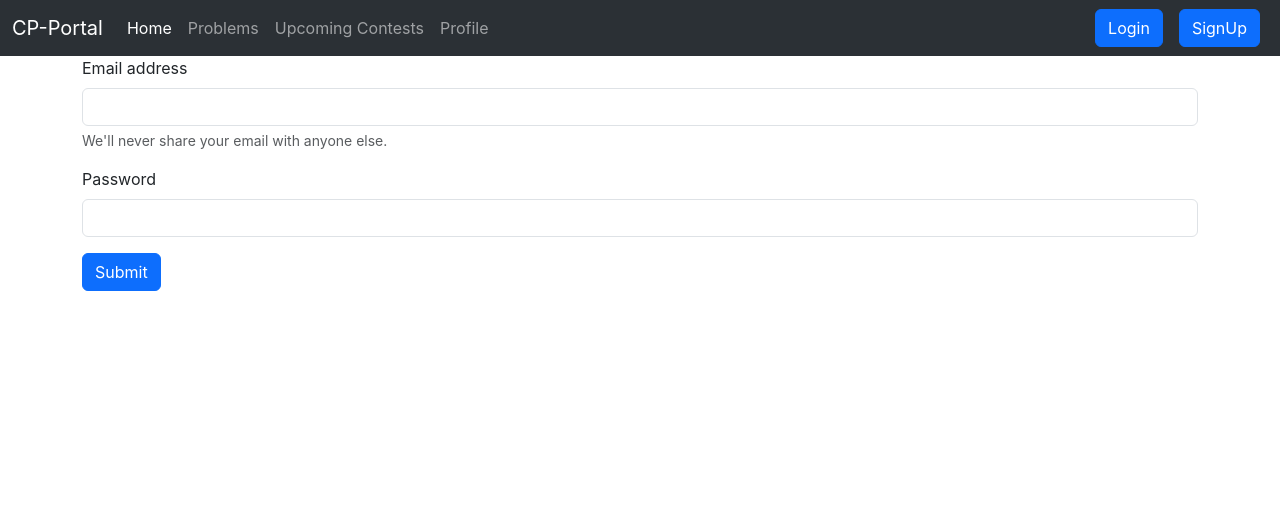
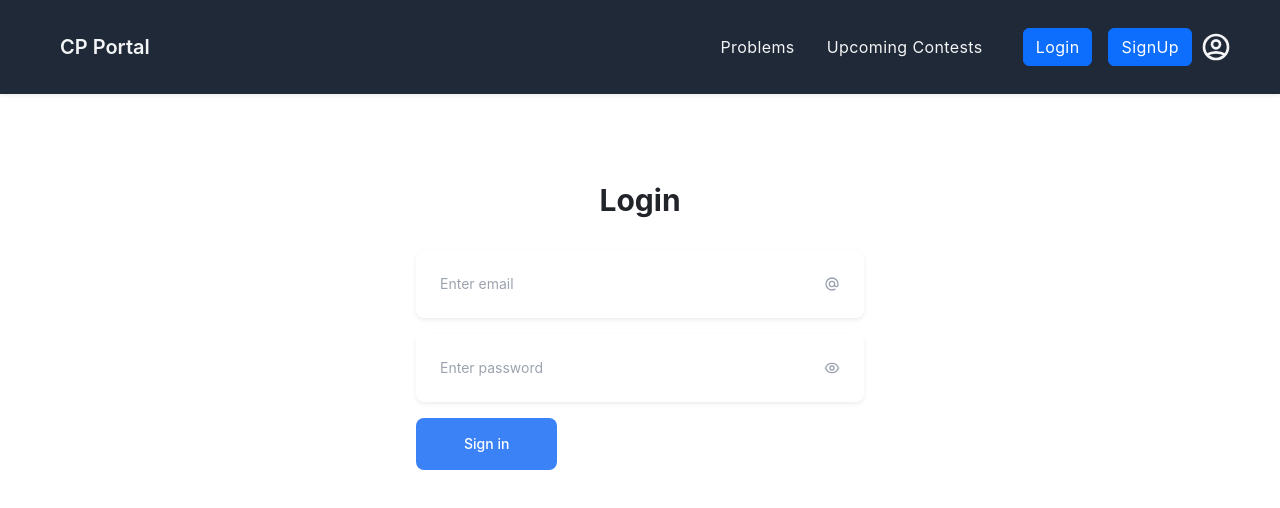
Before and after one commit to AryanGKulkarni/CP-Portal, a React (Create React App) app: page /login in a window 1280 px wide. Shown: the top 508 px of the page. Built offline with nearby package versions, Linux system fonts and the light colour scheme.

Commit message:
Website Layout Changed

```diff
--- a/package.json
+++ b/package.json
@@ -38,5 +38,8 @@
       "last 1 firefox version",
       "last 1 safari version"
     ]
+  },
+  "devDependencies": {
+    "tailwindcss": "^3.3.6"
   }
 }
--- a/src/App.js
+++ b/src/App.js
@@ -23,7 +23,7 @@ function App() {
     <Router>
       <Navbar />
       <Routes>
-        <Route path="/" element={<DefaultPage />} />
+        <Route path="/" element={<Problemset />} />
         <Route path="/login" element={<Login />} />
         <Route path="/signup" element={<Signup />} />
         <Route path="/Problemset" element={<Problemset />} />
--- a/src/components/Login.js
+++ b/src/components/Login.js
@@ -1,21 +1,21 @@
 import React, { useState } from 'react'
-import {useNavigate} from 'react-router-dom';
+import { useNavigate } from 'react-router-dom';
 
 const Login = (props) => {
 
-    const [credentials, setCredentials] = useState({email:"", password:""});
+    const [credentials, setCredentials] = useState({ email: "", password: "" });
     let navigate = useNavigate();
-    const handleSubmit = async (e)=>{
+    const handleSubmit = async (e) => {
         e.preventDefault();
         const response = await fetch(`http://localhost:5000/api/auth/login`, {
             method: "POST",
             headers: {
-              "Content-Type": "application/json",
+                "Content-Type": "application/json",
             },
-            body: JSON.stringify({email: credentials.email, password: credentials.password}),
+            body: JSON.stringify({ email: credentials.email, password: credentials.password }),
         });
         const json = await response.json();
-        if(json.sucess){
+        if (json.sucess) {
             console.log(json)
             localStorage.setItem('token', json.authToken)
             localStorage.setItem('handle', json.handle)
@@ -29,23 +29,91 @@ const Login = (props) => {
 
     }
 
-    const onChange = (e)=>{
-        setCredentials({...credentials, [e.target.name]: e.target.value})
+    const onChange = (e) => {
+        setCredentials({ ...credentials, [e.target.name]: e.target.value })
     }
 
     return (
-        <div className="container">
-            <form onSubmit={handleSubmit}>
-                <div className="mb-3">
-                    <label htmlFor="email" className="form-label">Email address</label>
-                    <input type="email" className="form-control" name="email" id="email" value={credentials.email} aria-describedby="emailHelp" onChange={onChange} />
-                    <div id="emailHelp" className="form-text">We'll never share your email with anyone else.</div>
+        <div className="mx-auto max-w-screen-xl px-4 py-16 sm:px-6 lg:px-8">
+            <div className="mx-auto max-w-lg text-center">
+                <h1 className="text-2xl font-bold sm:text-3xl">Login</h1>
+            </div>
+            <form onSubmit={handleSubmit} className="mx-auto mb-0 mt-8 max-w-md space-y-4">
+                <div>
+                    <label htmlFor="email" className="sr-only">Email</label>
+
+                    <div className="relative">
+                        <input
+                            name="email"
+                            id="email"
+                            value={credentials.email}
+                            type="email"
+                            className="w-full rounded-lg border-gray-200 p-4 pe-12 text-sm shadow-sm"
+                            placeholder="Enter email"
+                            onChange={onChange}
+                        />
+
+                        <span className="absolute inset-y-0 end-0 grid place-content-center px-4">
+                            <svg
+                                xmlns="http://www.w3.org/2000/svg"
+                                className="h-4 w-4 text-gray-400"
+                                fill="none"
+                                viewBox="0 0 24 24"
+                                stroke="currentColor"
+                            >
+                                <path
+                                    stroke-linecap="round"
+                                    stroke-linejoin="round"
+                                    stroke-width="2"
+                                    d="M16 12a4 4 0 10-8 0 4 4 0 008 0zm0 0v1.5a2.5 2.5 0 005 0V12a9 9 0 10-9 9m4.5-1.206a8.959 8.959 0 01-4.5 1.207"
+                                />
+                            </svg>
+                        </span>
+                    </div>
                 </div>
-                <div className="mb-3">
-                    <label htmlFor="password" className="form-label">Password</label>
-                    <input type="password" className="form-control" name="password" id="password" value={credentials.password} onChange={onChange} />
+
+                <div>
+                    <label htmlFor="password" className="sr-only">Password</label>
+
+                    <div className="relative">
+                        <input
+                            name="password"
+                            id="password"
+                            value={credentials.password}
+                            type="password"
+                            className="w-full rounded-lg border-gray-200 p-4 pe-12 text-sm shadow-sm"
+                            placeholder="Enter password"
+                            onChange={onChange}
+                        />
+
+                        <span className="absolute inset-y-0 end-0 grid place-content-center px-4">
+                            <svg
+                                xmlns="http://www.w3.org/2000/svg"
+                                className="h-4 w-4 text-gray-400"
+                                fill="none"
+                                viewBox="0 0 24 24"
+                                stroke="currentColor"
+                            >
+                                <path
+                                    stroke-linecap="round"
+                                    stroke-linejoin="round"
+                                    stroke-width="2"
+                                    d="M15 12a3 3 0 11-6 0 3 3 0 016 0z"
+                                />
+                                <path
+                                    stroke-linecap="round"
+                                    stroke-linejoin="round"
+                                    stroke-width="2"
+                                    d="M2.458 12C3.732 7.943 7.523 5 12 5c4.478 0 8.268 2.943 9.542 7-1.274 4.057-5.064 7-9.542 7-4.477 0-8.268-2.943-9.542-7z"
+                                />
+                            </svg>
+                        </span>
+                    </div>
                 </div>
-                <button type="submit" className="btn btn-primary">Submit</button>
+
+                <div className="flex items-center justify-between">
+                    <button type="submit" className="inline-block rounded-lg bg-blue-500 px-5 py-3 text-sm font-medium text-white"> Sign in </button>
+                </div>
             </form>
         </div>
     )
--- a/src/components/Navbar.js
+++ b/src/components/Navbar.js
@@ -1,43 +1,61 @@
-import React from 'react'
+import React, { useState } from 'react'
 import { Link } from 'react-router-dom'
-import {useNavigate} from 'react-router-dom';
+import { useNavigate } from 'react-router-dom';
 
 export default function Navbar() {
+  const [isOpen, setIsOpen] = useState(false)
   let navigate = useNavigate();
-    const handleLogout = ()=>{
+  const handleLogout = () => {
     localStorage.removeItem('token');
     localStorage.removeItem('name');
     localStorage.removeItem('handle');
     navigate("/login");
   }
   return (
-    <nav className="navbar navbar-expand-lg bg-body-tertiary" data-bs-theme="dark" style={{Color: 'red'}}>
-        <div className="container-fluid">
-            <a className="navbar-brand" href="/">CP-Portal</a>
-            <button className="navbar-toggler" type="button" data-bs-toggle="collapse" data-bs-target="#navbarSupportedContent" aria-controls="navbarSupportedContent" aria-expanded="false" aria-label="Toggle navigation">
-                <span className="navbar-toggler-icon"></span>
-            </button>
-            <div className="collapse navbar-collapse" id="navbarSupportedContent">
-                <ul className="navbar-nav me-auto mb-2 mb-lg-0">
-                    <li className="nav-item">
-                    <a className="nav-link active" aria-current="page" href="/">Home</a>
-                    </li>
-                    <li className="nav-item">
-                    <Link className="nav-link" to="/Problemset">Problems</Link>
-                    </li>
-                    <li className="nav-item">
-                    <Link className="nav-link" to="/UpcomingContests">Upcoming Contests</Link>
-                    </li>
-                    <li className="nav-item">
-                    <Link className="nav-link" to="/UserProfile">Profile</Link>
-                    </li>
-                </ul>
-                {!localStorage.getItem('token')?<form className="d-flex">
+    <header className="w-full bg-gray-800 text-gray-100 body-font mb-4 shadow-sm">
+
+      {/* :DESKTOP MENU */}
+      <div className="container mx-auto flex justify-between items-center py-7 px-5">
+        {/* Site logo and Name */}
+        <a href="/" className="flex flex-shrink-0 title-font font-medium items-center text-gray-900 md:mb-0">
+          <span className="ml-3 text-xl text-gray-100 font-semibold antialiased">CP Portal</span>
+        </a>
+        {/* Navbar */}
+        <nav className="hidden md:ml-auto md:flex flex-wrap items-center justify-center text-base tracking-wide">
+          <a href="/Problemset" className="mr-8 hover:text-gray-300">Problems</a>
+          <a href="/UpcomingContests" className="mr-8 hover:text-gray-300">Upcoming Contests</a>
+          {!localStorage.getItem('token') ? <form className="d-flex">
             <Link className="btn btn-primary mx-2" to="/login" role="button">Login</Link>
             <Link className="btn btn-primary mx-2" to="/signup" role="button">SignUp</Link>
-                </form>: <button onClick={handleLogout} className="btn btn-primary mx-2">Logout</button>}
+          </form> : <button onClick={handleLogout} className="btn btn-primary mx-2">Logout</button>}
+        </nav>
+        {/* Avatar */}
+        <div className="hidden sm:inline-flex ml-auto md:ml-0 mr-4 md:mr-0 cursor-pointer">
+          <svg xmlns="http://www.w3.org/2000/svg" className="h-8 w-8" fill="none" viewBox="0 0 24 24" stroke="currentColor">
+            <path strokeLinecap="round" strokeLinejoin="round" strokeWidth={2} d="M5.121 17.804A13.937 13.937 0 0112 16c2.5 0 4.847.655 6.879 1.804M15 10a3 3 0 11-6 0 3 3 0 016 0zm6 2a9 9 0 11-18 0 9 9 0 0118 0z" />
+          </svg>
         </div>
+        {/* Burger icon standard */}
+        <button
+          className="md:hidden rounded-md active:outline-none focus:outline-none focus:ring-2 focus:ring-inset focus:ring-yellow-500"
+          onClick={() => setIsOpen(!isOpen)}
+        >
+          <svg xmlns="http://www.w3.org/2000/svg" className="h-8 w-8 rounded-md text-gray-300 bg-gradient-to-br from-transparent to-transparent hover:text-white hover:from-pink-500 hover:to-yellow-500" fill="none" viewBox="0 0 24 24" stroke="currentColor">
+            <path strokeLinecap="round" strokeLinejoin="round" strokeWidth={2} d="M4 6h16M4 12h16M4 18h16" />
+          </svg>
+        </button>
       </div>
-    </nav>
+
+      {/* :MOBILE MENU */}
+      {isOpen &&
+        <div className="w-full flex flex-col py-4 px-3 md:hidden bg-gray-900 text-base uppercase text-center font-semibold">
+          <a href="#link" className="block px-3 py-2 rounded-md text-gray-300 hover:text-white hover:bg-gray-700">Solutions</a>
+          <a href="#link" className="block px-3 py-2 rounded-md text-gray-300 hover:text-white hover:bg-gray-700">Prices</a>
+          <a href="#link" className="block px-3 py-2 rounded-md text-gray-300 hover:text-white hover:bg-gray-700">About</a>
+          <a href="#link" className="block px-3 py-2 rounded-md text-gray-300 hover:text-white hover:bg-gray-700">Contact</a>
+        </div>
+      }
+
+    </header>
   )
 }
--- a/src/components/Signup.js
+++ b/src/components/Signup.js
@@ -3,7 +3,7 @@ import {useNavigate} from 'react-router-dom';
 
 const Signup = (props) => {
 
-  const [credentials, setCredentials] = useState({name:"",email:"", password:"",cpassword:"",handel:""});
+  const [credentials, setCredentials] = useState({name:"",email:"", password:"",cpassword:"",handle:""});
   let navigate = useNavigate();
   const handleSubmit = async (e)=>{
       e.preventDefault();
--- a/src/components/UpcomingContests.js
+++ b/src/components/UpcomingContests.js
@@ -19,16 +19,52 @@ const UpcomingContests = () => {
   };
 
   return (
-    <div>
-      <h2>Upcoming Contests</h2>
-      <ul>
-        {contests.map(contest => (
-          <li key={contest.id}>
-            <a href="https://codeforces.com/contests" target="_blank"><h3>{contest.name}</h3></a>
-            <p>Start Time: {new Date(contest.startTimeSeconds * 1000).toLocaleString()}</p>
-          </li>
-        ))}
-      </ul>
+    // <div>
+    //   <h2>Upcoming Contests</h2>
+    //   <ul>
+    //     {contests.map(contest => (
+    //       <li key={contest.id}>
+    //         <a href="https://codeforces.com/contests" target="_blank"><h3>{contest.name}</h3></a>
+    //         <p>Start Time: {new Date(contest.startTimeSeconds * 1000).toLocaleString()}</p>
+    //       </li>
+    //     ))}
+    //   </ul>
+    // </div>
+    <div className="mx-auto pb-8 w-full max-w-7xl overflow-x-auto">
+      <table className="px-4 min-w-full rounded-md border border-gray-200 overflow-hidden">
+
+        {/* :TABLE HEAD */}
+        <thead className="min-w-full bg-gray-800 text-left text-gray-100">
+          <tr>
+            <th className="py-3 px-4 text-sm font-medium uppercase tracking-wide" scope="col">Name</th>
+            <th className="py-3 px-4 text-sm font-medium uppercase tracking-wide" scope="col">Type</th>
+            <th className="py-3 px-4 text-sm font-medium uppercase tracking-wide" scope="col">Date</th>
+            <th className="py-3 px-4 text-sm font-medium uppercase tracking-wide" scope="col">Time</th>
+          </tr>
+        </thead>
+
+
+        {/* :TABLE BODY */}
+        <tbody className="">
+          {contests.map((contest, index) => (
+            <tr key={contest.name} className={`${index % 2 === 0 ? "bg-gray-700" : "bg-gray-800"} whitespace-nowrap`}>
+              {/* ::User Name */}
+              <td className="py-3 px-4 text-base text-gray-200 font-semibold">{contest.name}</td>
+              <td className="py-3 px-4 text-base text-gray-200 font-semibold">{contest.type}</td>
+              {/* <td className="py-3 px-4 text-base text-gray-200 font-semibold">{`${((new Date(contest.startTimeSeconds * 1000)).getFullYear).toLocaleString()}-${(new Date(contest.startTimeSeconds * 1000)).getMonth < 10 ? '0' + (new Date(contest.startTimeSeconds * 1000)).getMonth : (new Date(contest.startTimeSeconds * 1000)).getMonth}-${(new Date(contest.startTimeSeconds * 1000)).getDate < 10 ? '0' + (new Date(contest.startTimeSeconds * 1000)).getDate : (new Date(contest.startTimeSeconds * 1000)).getDate}`}</td>
+              <td className="py-3 px-4 text-base text-gray-200 font-semibold">{`${(new Date(contest.startTimeSeconds * 1000)).getHours < 10 ? '0' + (new Date(contest.startTimeSeconds * 1000)).getHours : (new Date(contest.startTimeSeconds * 1000)).getHours}:${(new Date(contest.startTimeSeconds * 1000)).getMinutes < 10 ? '0' + (new Date(contest.startTimeSeconds * 1000)).getMinutes : (new Date(contest.startTimeSeconds * 1000)).getMinutes}`}</td> */}
+              <td className="py-3 px-4 text-base text-gray-200 font-semibold">{new Date(contest.startTimeSeconds * 1000).toLocaleDateString()}</td>
+              <td className="py-3 px-4 text-base text-gray-200 font-semibold">{new Date(contest.startTimeSeconds * 1000).toLocaleTimeString()}</td>
+              <td className="py-3 px-4 flex justify-around items-center space-x-6 text-base text-gray-700 font-medium">
+                {/* :::edit button */}
+                <a type="button" href="https://codeforces.com/contests" target="_blank" className="text-sm text-indigo-400 font-semibold hover:underline hover:text-indigo-500">Enter</a>
+              </td>
+            </tr>
+          ))
+          }
+        </tbody>
+
+      </table>
     </div>
   );
 };
--- a/src/index.css
+++ b/src/index.css
@@ -1,3 +1,7 @@
+@tailwind base;
+@tailwind components;
+@tailwind utilities;
+
 body {
   margin: 0;
   font-family: -apple-system, BlinkMacSystemFont, 'Segoe UI', 'Roboto', 'Oxygen',
--- /dev/null
+++ b/tailwind.config.js
@@ -0,0 +1,10 @@
+/** @type {import('tailwindcss').Config} */
+module.exports = {
+  content: [
+    "./src/**/*.{js,jsx,ts,tsx}",
+  ],
+  theme: {
+    extend: {},
+  },
+  plugins: [],
+}
```
Also changed, not shown: src/components/Problemset.js (+41 -12 lines), 1 other file (tests, documents, lock files or other folders). Lines whose indentation alone changed are shown as unchanged.
